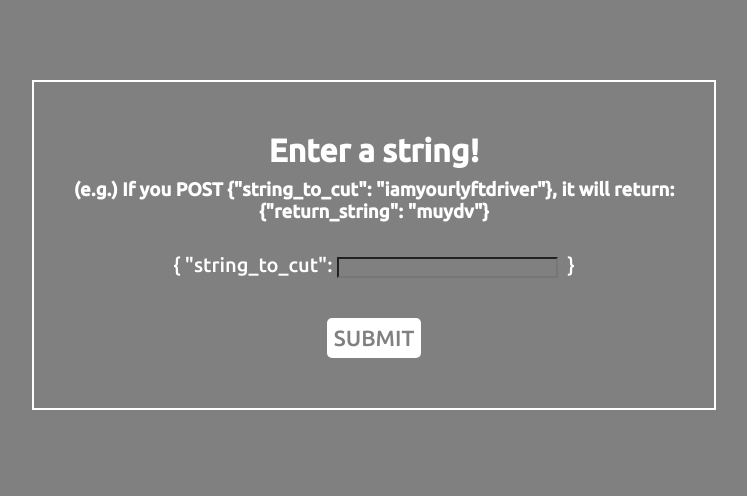
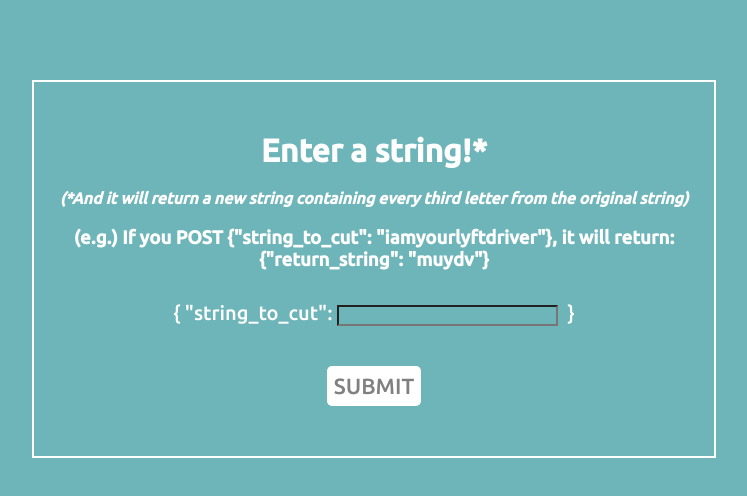
Before and after one commit to sujungchoi1/cut-string, a website: page public/index.html in a window 1280 px wide. Shown: the whole page, without its empty margins (266-1013 px from the left). Drawn offline with Linux system fonts and the light colour scheme.

Commit message:
updated inital prompt

```diff
--- a/public/index.html
+++ b/public/index.html
@@ -9,7 +9,8 @@
     <title>Test Page</title>
 </head>
     <body>
-        <h1>Enter a string!</h1>
+        <h1>Enter a string!*</h1>
+        <h4>(*And it will return a new string containing every third letter from the original string)</h4>
         <h3>(e.g.) If you POST {"string_to_cut": "iamyourlyftdriver"}, it will return: {"return_string": "muydv"}</h2>
             <div class="main">
                 <form action="/test" method="post">
--- a/public/style.css
+++ b/public/style.css
@@ -4,7 +4,7 @@
     margin:0;
     padding:0;
     font-family: 'Ubuntu', sans-serif;
-    background-color: gray;
+    background-color: rgb(110, 181, 186);
 }
 body {
     text-align: center;
@@ -18,6 +18,11 @@ body {
 h1 {
     text-align: center;
     margin: 30px 0 10px 0;
+}
+
+h4 {
+    font-style: italic;
+    margin: 20px 0;
 }
 
 h3 {
```
